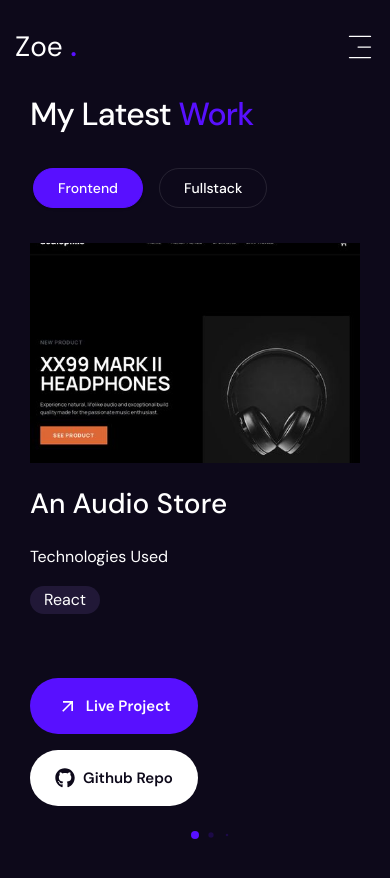
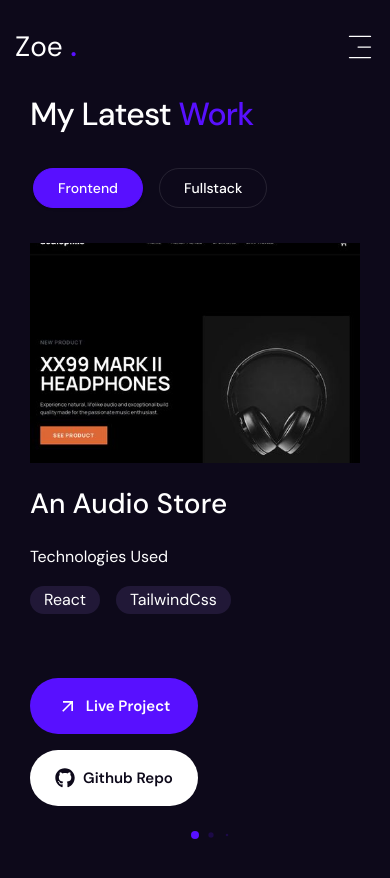
Before and after one commit to babyprogrammer1/personal-portfolio, a Next.js app: page /work in a window 390 px wide. Shown: the top 878 px of the page. Built offline with nearby package versions, Linux system fonts and the light colour scheme.

Commit message:
fix: revert responsive experiment and restore original layout

```diff
--- a/app/work/page.jsx
+++ b/app/work/page.jsx
@@ -23,7 +23,7 @@ const projects = [
     image: "/assets/work/thumb1.jpg",
     link: "https://audiophile-s.netlify.app/",
     github: "https://github.com/babyprogrammer1/audiophile",
-    tech: ["React"]
+    tech: ["React", "TailwindCss"]
   },
   {
     id: 2,
@@ -33,7 +33,7 @@ const projects = [
     image: "/assets/work/thumb2.jpg",
     link: "https://agency-a-i.netlify.app/",
     github: "https://github.com/babyprogrammer1/agency",
-    tech: ["React"]
+    tech: ["React", "TailwindCss","Framer Motion"]
   },
   {
     id: 3,
@@ -43,7 +43,7 @@ const projects = [
     image: "/assets/work/thumb3.jpg",
     link: "https://noorspath.netlify.app/",
     github: "https://github.com/babyprogrammer1/Noor-s-path",
-    tech: ["HTML"]
+    tech: ["HTML","CSS","Javascript"]
   },
   {
     id: 4,
@@ -53,7 +53,7 @@ const projects = [
     image: "/assets/work/thumb4.jpg",
     link: "https://www.rafiuayomide.me/",
     github: "https://github.com/babyprogrammer1/personal-portfolio",
-    tech: ["Next"]
+    tech: ["Next","TailwindCss","Framer Motion","Swiper","React Icons","Vercel"]
   },
 ];
 const categories = ["frontend", "fullstack"];
@@ -139,7 +139,7 @@ const Work = () => {
                             </div>
                             {/* project img */}
                             <div className="w-full h-[220px] sm:h-[300px] xl:h-[400px] relative bg-pink-50/20 order-1
-                            xl:order-none overflow-hidden">
+                            xl:order-none">
                               <Image src={project.image} alt={project.image} fill
                               className="object-cover"/>
                             </div>
```
